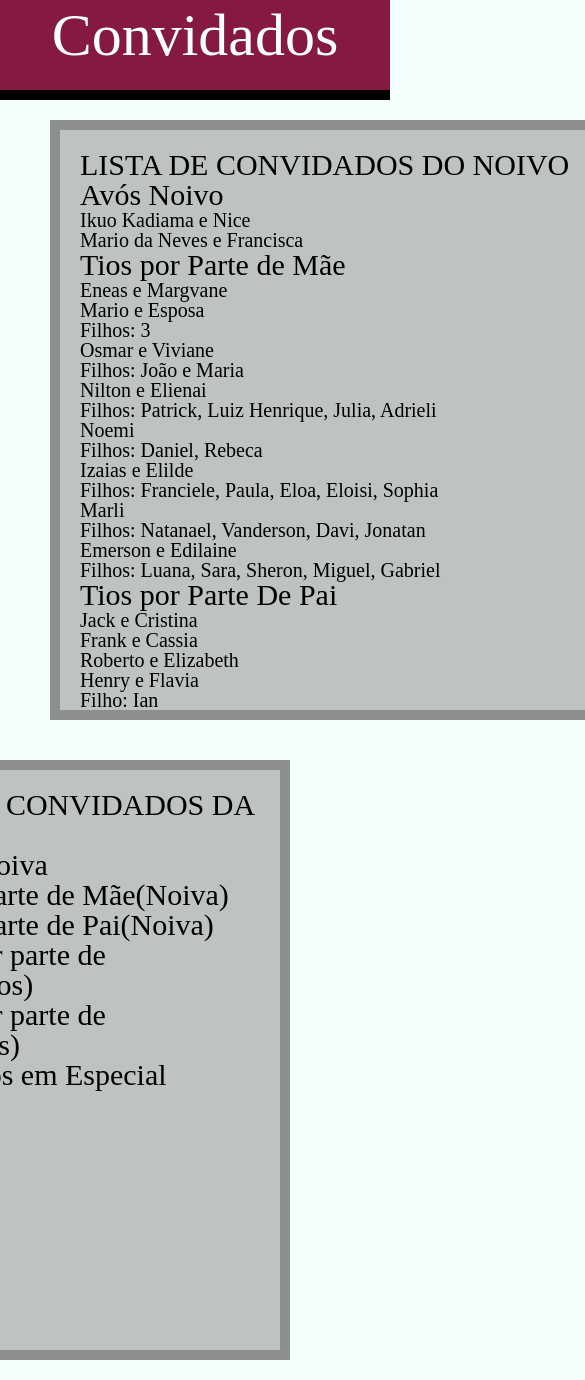
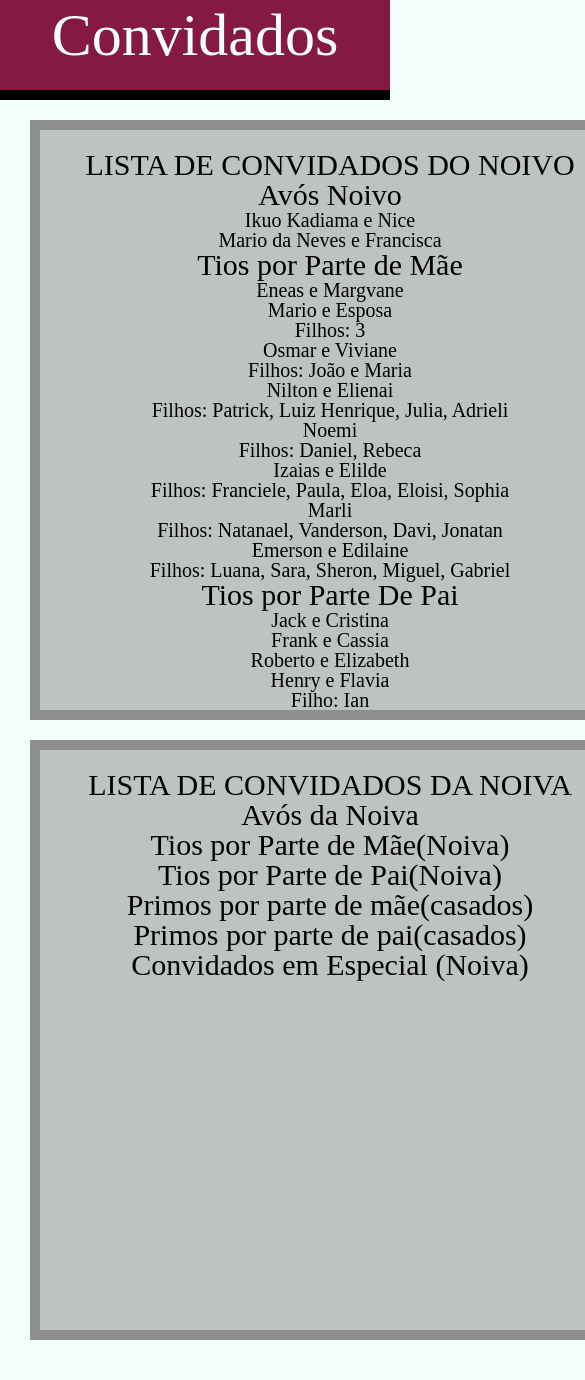
Before and after one commit to derykmark/derykmark.github.io, a plain HTML site: page Meus_Convidados/convidados.html in a window 390 px wide. Shown: the part 80-1460 px from the top of the page, 585 px wide, since content can reach past the window. Drawn offline with Linux system fonts and the light colour scheme.

Commit message:
lista responsiva 1

```diff
--- a/Meus_Convidados/style.css
+++ b/Meus_Convidados/style.css
@@ -50,11 +50,11 @@ p {
 
 .lista_noivo {
     background-color: rgba(160, 160, 160, 0.63);
-    width: 550px;
+    width: 600px;
     height: 600px;
     box-sizing: border-box;
     border: 10px solid rgba(0, 0, 0, 0.267);
-    margin: 20px 50px;
+    margin: 20px 30px;
     overflow: scroll;
     float: left;
     padding: 20px;
@@ -62,11 +62,11 @@ p {
 
 .lista_noiva {
     background-color: rgba(160, 160, 160, 0.63);
-    width: 450px;
+    width: 600px;
     height: 600px;
     box-sizing: border-box;
     border: 10px solid rgba(0, 0, 0, 0.267);
-    margin: 20px 100px;
+    margin: 20px 30px;
     overflow: scroll;
     float: right;
     padding: 20px;
@@ -89,3 +89,19 @@ p {
     text-align: center;
     padding-top: 10px;
 }
+
+@media screen and (max-device-width: 900px) {
+    .tela_inicial {
+        text-align: -webkit-center;
+    }
+    .lista_noivo {
+        float: none;
+    }
+    .lista_noiva {
+        float: none;
+    }
+    main {
+        text-align: center;
+        text-align: -webkit-center;
+    }
+}
```
